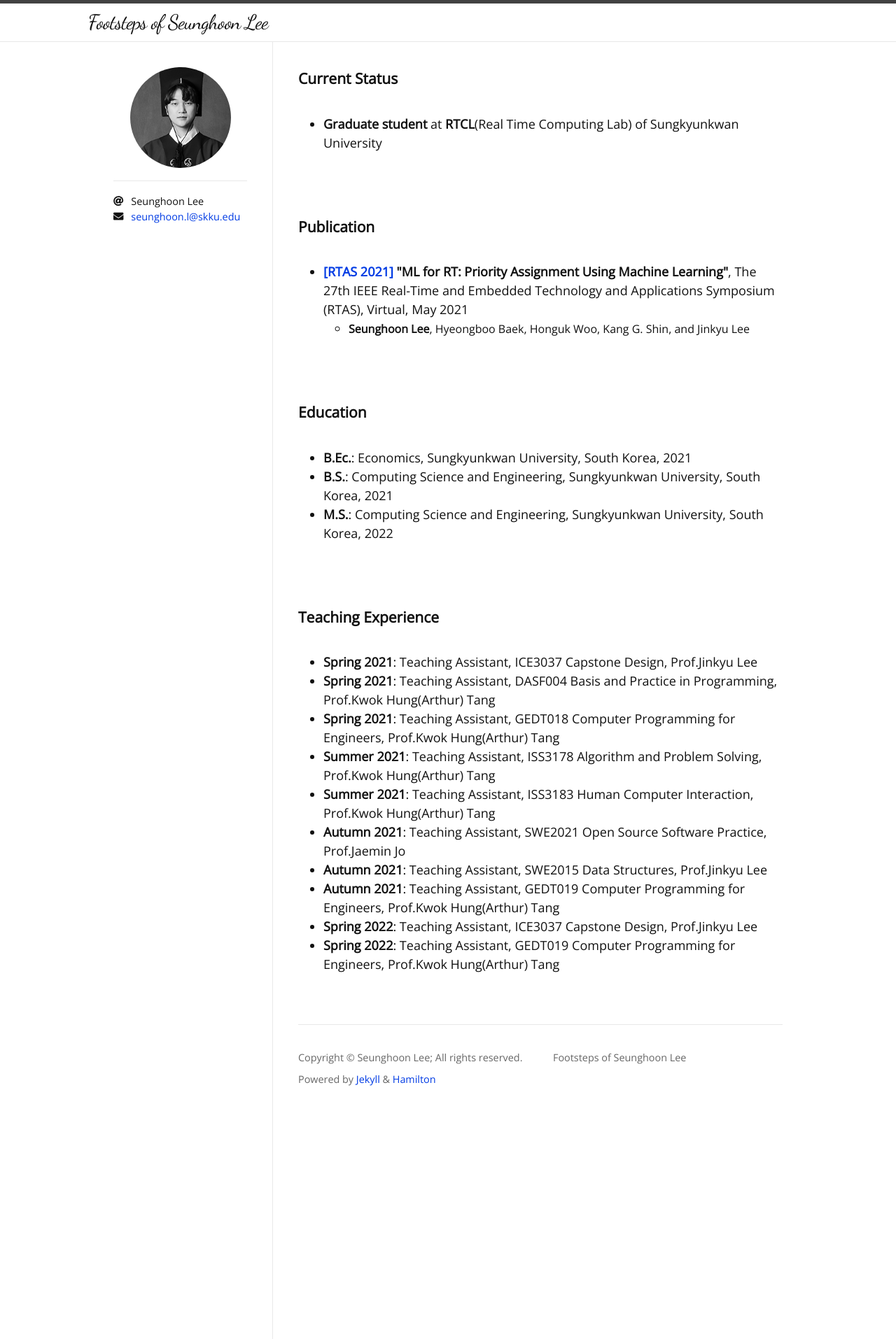
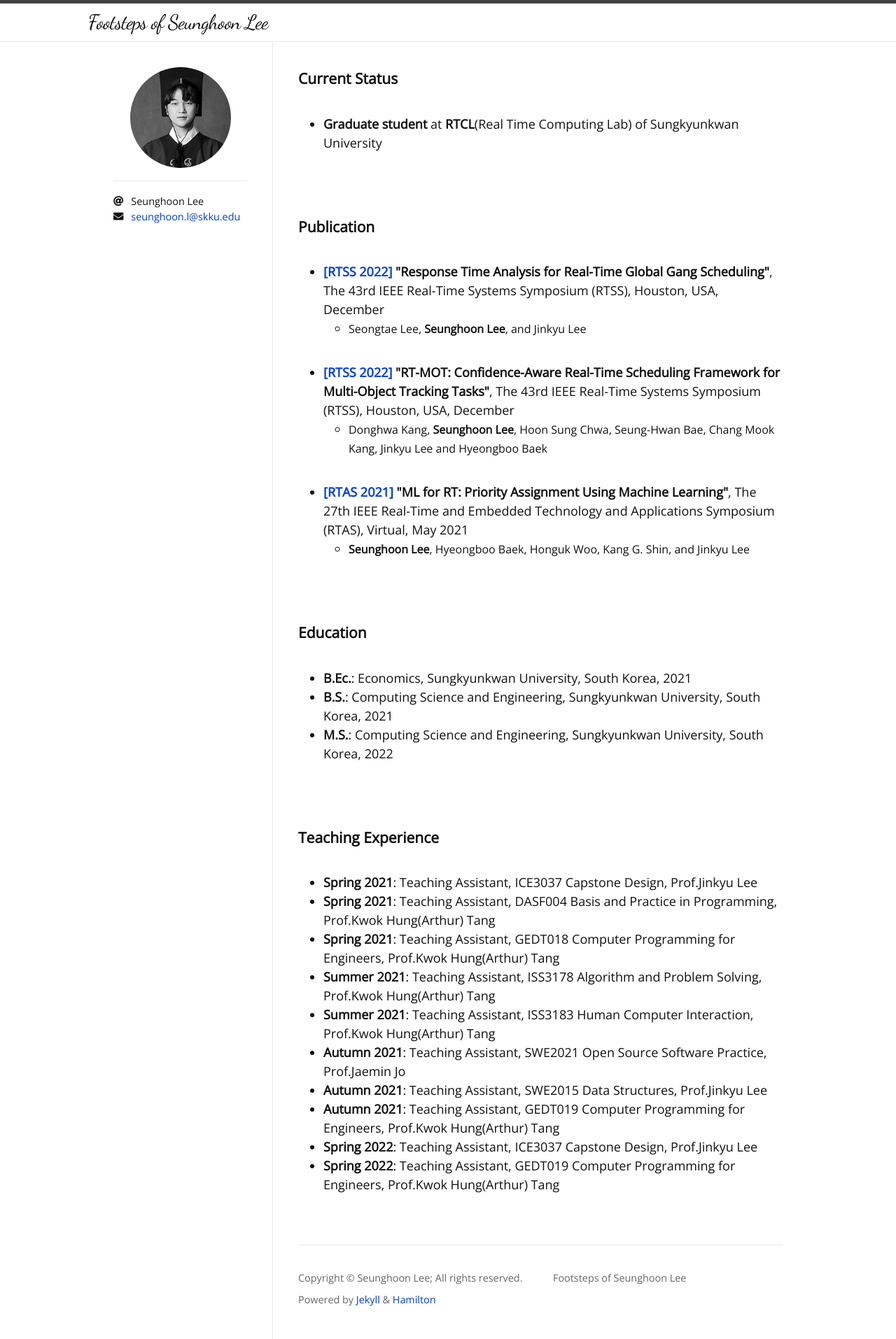
Before and after one commit to SeungHoon00/seunghoon00.github.io, a Jekyll site: the page built from index.html, in a window 1280 px wide. Shown: the whole page at 70% size. Built offline with Jekyll 4.4.1, drawn with Linux system fonts in a browser that asks for light colours; nearby versions of some CDN libraries; some web fonts are replaced; the list of posts is cut into pages by our own code.

Commit message:
Update home.html

```diff
--- a/_layouts/home.html
+++ b/_layouts/home.html
@@ -23,6 +23,14 @@ layout: default
   <section>
     <h3>Publication</h3>
     <ul>
+      <li><b><a href="http://2022.rtss.org/">[RTSS 2022]</a> "Response Time Analysis for Real-Time Global Gang Scheduling"</b>, The 43rd IEEE Real-Time Systems Symposium (RTSS), Houston, USA, December</li>
+      <ul>
+        <li><font size="3em">Seongtae Lee, <b>Seunghoon Lee</b>, and Jinkyu Lee</font></li>
+      </ul>
+      <li><b><a href="http://2022.rtss.org/">[RTSS 2022]</a> "RT-MOT: Confidence-Aware Real-Time Scheduling Framework for Multi-Object Tracking Tasks"</b>, The 43rd IEEE Real-Time Systems Symposium (RTSS), Houston, USA, December</li>
+      <ul>
+        <li><font size="3em">Donghwa Kang, <b>Seunghoon Lee</b>, Hoon Sung Chwa, Seung-Hwan Bae, Chang Mook Kang, Jinkyu Lee and Hyeongboo Baek</font></li>
+      </ul>
       <li><b><a href="http://2021.rtas.org/">[RTAS 2021]</a> "ML for RT: Priority Assignment Using Machine Learning"</b>, The 27th IEEE Real-Time and Embedded Technology and Applications Symposium (RTAS), Virtual, May 2021</li>
       <ul>
         <li><font size="3em"><b>Seunghoon Lee</b>, Hyeongboo Baek, Honguk Woo, Kang G. Shin, and Jinkyu Lee</font></li>
```
